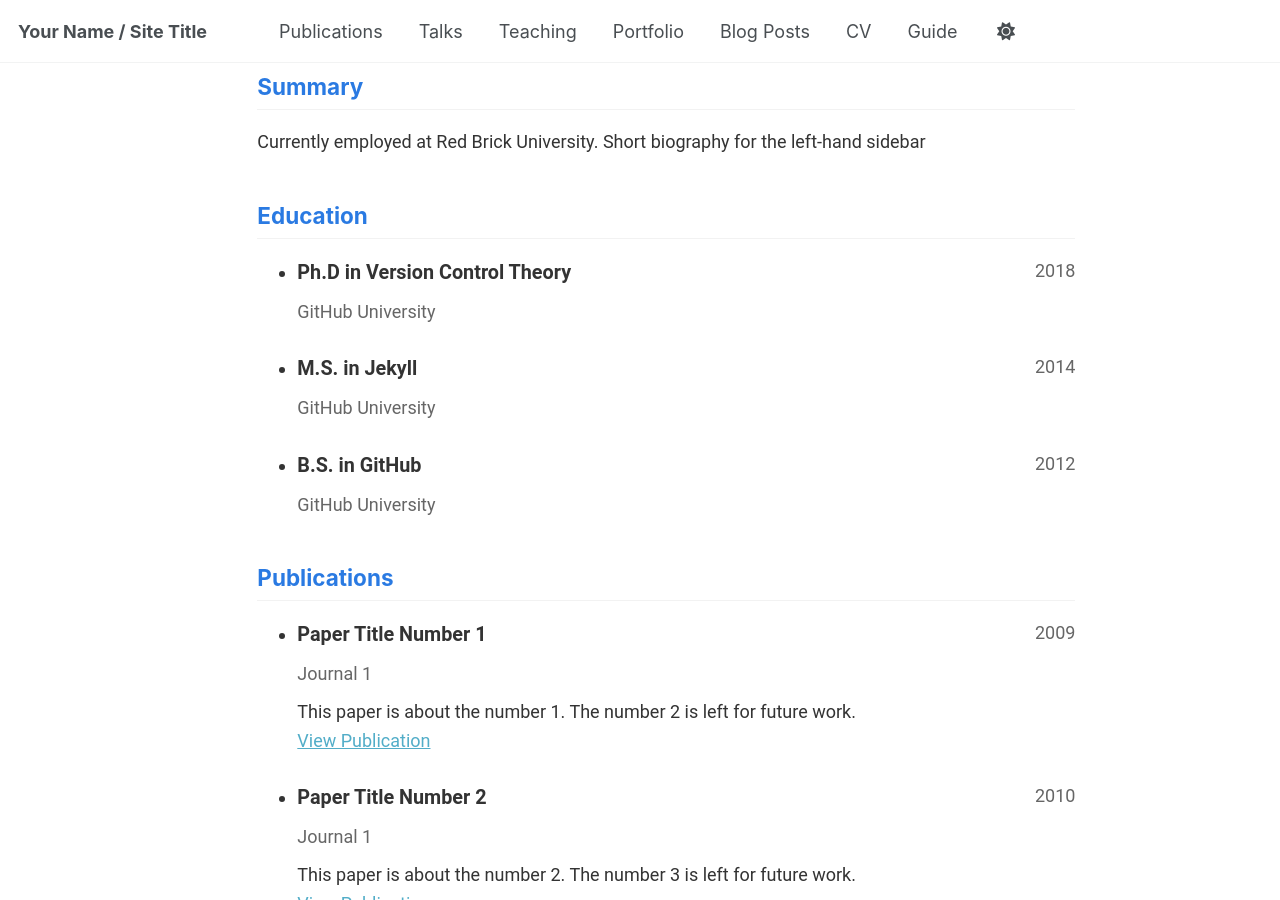
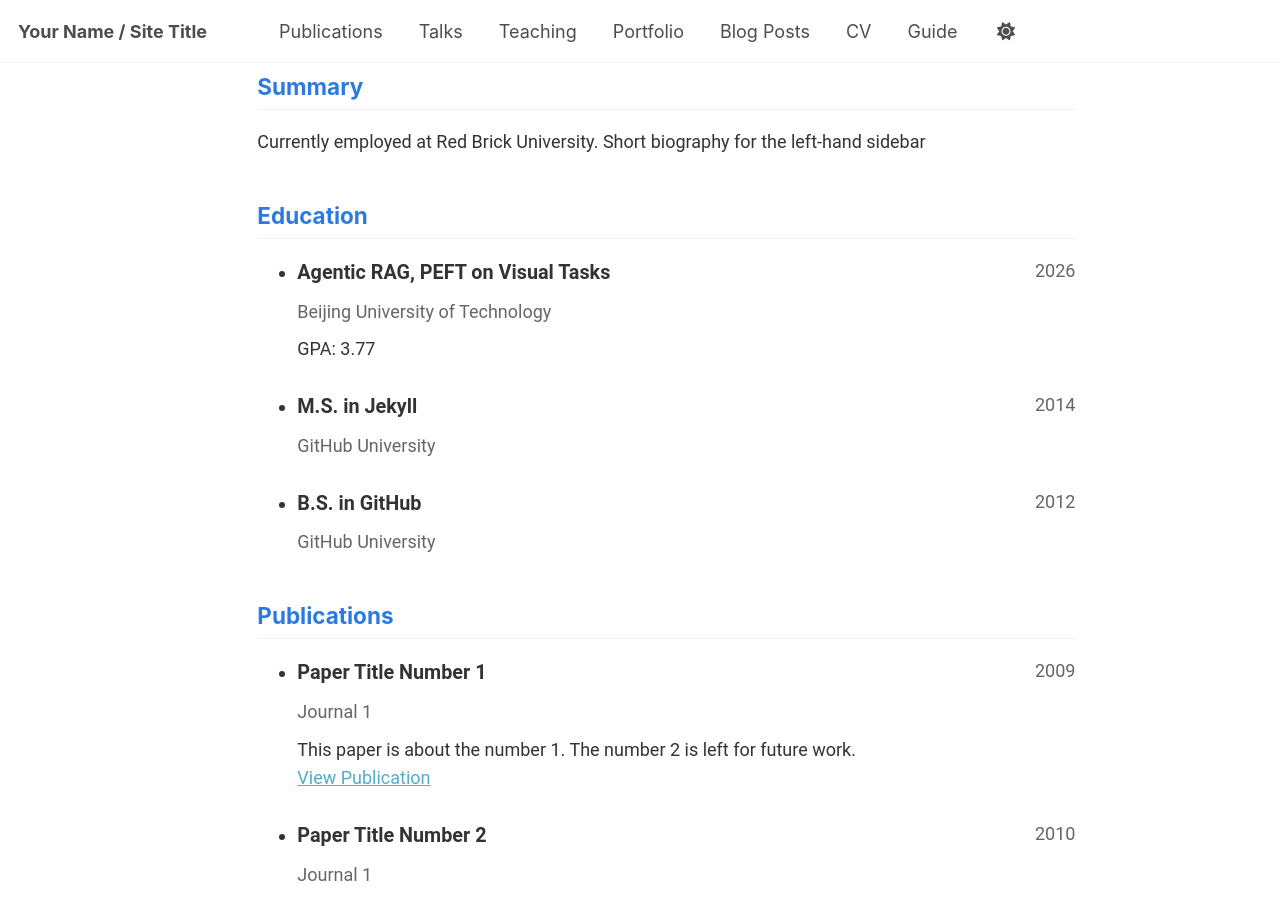
Before and after one commit to litleWY/litleWY.github.io, a Jekyll site: the page built from _pages/cv-json.md, in a window 1280 px wide and 900 px high, scrolled down 318 px. Built offline with Jekyll 4.4.1, drawn with Linux system fonts in a browser that asks for light colours; a script that is not in the unit is left out.

Commit message:
Update cv.json

```diff
--- a/_data/cv.json
+++ b/_data/cv.json
@@ -26,19 +26,19 @@
       {
         "network": "GitHub",
         "username": "academicpages",
-        "url": "https://github.com/academicpages"
+        "url": "https://github.com/litleWY/"
       }
     ]
   },
   "work": [],
   "education": [
     {
-      "institution": "GitHub University",
-      "area": "Ph.D in Version Control Theory",
+      "institution": "Beijing University of Technology",
+      "area": "Agentic RAG, PEFT on Visual Tasks",
       "studyType": "",
       "startDate": "",
-      "endDate": "2018",
-      "gpa": null,
+      "endDate": "2026",
+      "gpa": 3.77,
       "courses": []
     },
     {
```
